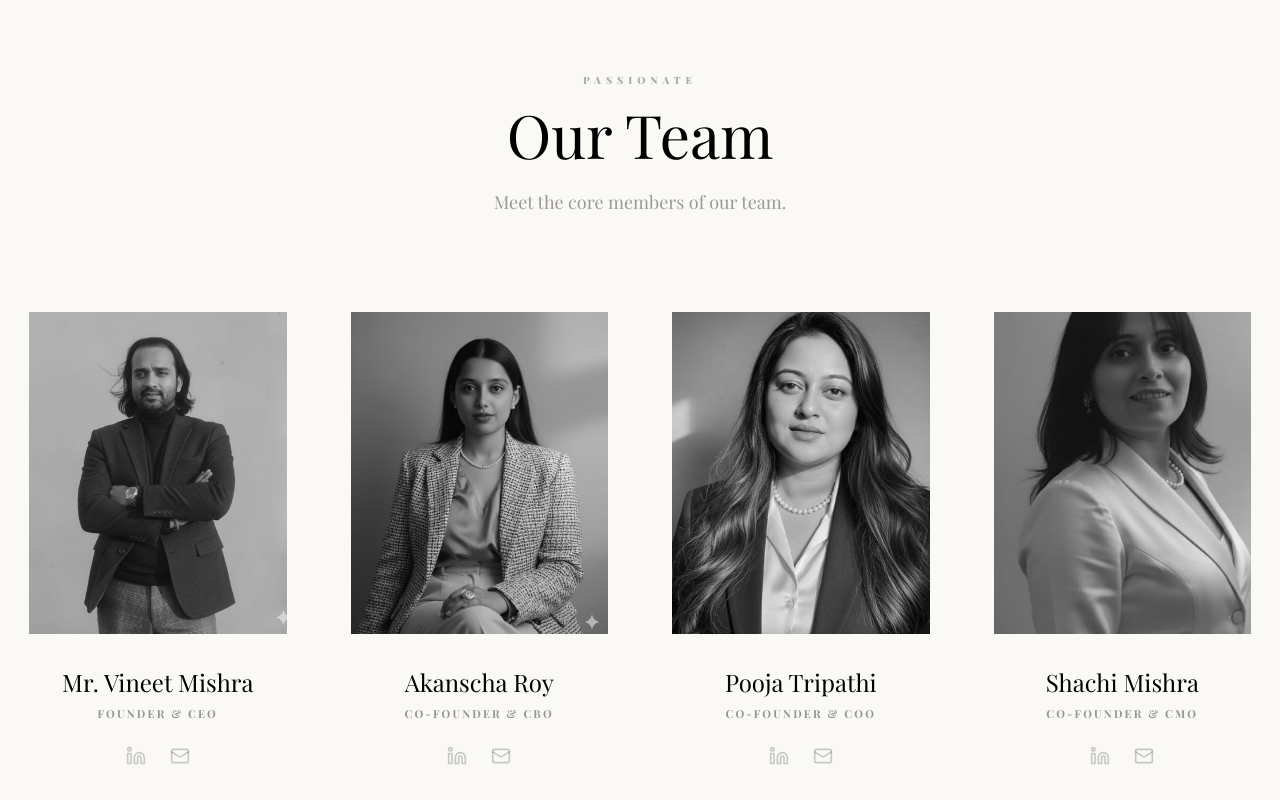
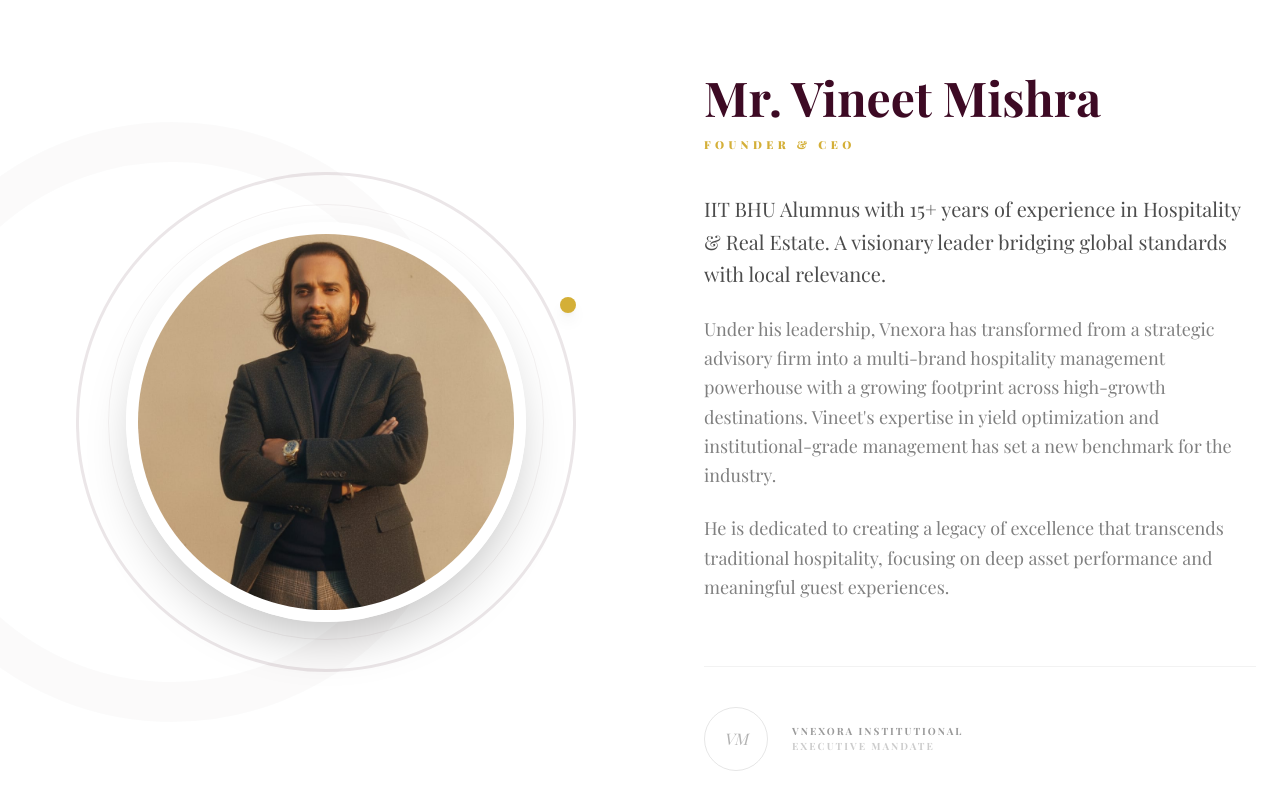
Before and after one commit to cricketmagician/vnexora, a Next.js app: page /about-us in a window 1280 px wide. Shown: the part 2620-3420 px from the top of the page. Built offline with nearby package versions, Linux system fonts and the light colour scheme; a web font is replaced by a local one.

Commit message:
feat: add Founder section and make revenue banner full-bleed

```diff
--- a/src/app/about-us/page.tsx
+++ b/src/app/about-us/page.tsx
@@ -249,8 +249,82 @@ export default function OurStoryPage() {
           </div>
         </div>
       </section>
+      {/* FOUNDER & CEO SECTION */}
+      <section className="bg-white py-32 md:py-48 relative overflow-hidden z-20">
+        {/* Decorative background ring */}
+        <div className="absolute left-[-10%] top-1/2 -translate-y-1/2 w-[600px] h-[600px] border-[40px] border-[#3D0A24]/[0.02] rounded-full pointer-events-none" />
 
-      {/* TEAM GRID SECTION */}
+        <div className="container mx-auto px-6">
+          <div className="grid grid-cols-1 lg:grid-cols-2 gap-16 lg:gap-32 items-center">
+
+            {/* Left: Circular CEO Portrait */}
+            <motion.div
+              initial={{ opacity: 0, scale: 0.8 }}
+              whileInView={{ opacity: 1, scale: 1 }}
+              viewport={{ once: true }}
+              transition={{ duration: 1.5, ease: [0.22, 1, 0.36, 1] }}
+              className="relative flex justify-center lg:justify-end"
+            >
+              {/* Outer Burgundy Ring */}
+              <div className="relative w-80 h-80 md:w-[500px] md:h-[500px] flex items-center justify-center">
+                <div className="absolute inset-0 border-[3px] border-[#3D0A24]/10 rounded-full" />
+                <div className="absolute inset-8 border-[1px] border-[#3D0A24]/5 rounded-full" />
+
+                {/* Image Container */}
+                <div className="relative w-64 h-64 md:w-[400px] md:h-[400px] rounded-full overflow-hidden border-[12px] border-white shadow-2xl">
+                  <Image
+                    src="/images/team/vineet-mishra.jpg"
+                    alt="Mr. Vineet Mishra - Founder & CEO"
+                    fill
+                    className="object-cover"
+                  />
+                </div>
+
+                {/* Floating Decorative Dot */}
+                <div className="absolute top-1/4 right-0 w-4 h-4 bg-mustard rounded-full shadow-lg" />
+              </div>
+            </motion.div>
+
+            {/* Right: CEO Info */}
+            <motion.div
+              initial={{ opacity: 0, x: 50 }}
+              whileInView={{ opacity: 1, x: 0 }}
+              viewport={{ once: true }}
+              transition={{ duration: 1.5, ease: [0.22, 1, 0.36, 1] }}
+              className="max-w-xl"
+            >
+              <h2 className="text-4xl md:text-5xl font-serif font-bold text-[#3D0A24] mb-4">
+                Mr. Vineet Mishra
+              </h2>
+              <div className="text-mustard text-[11px] font-black uppercase tracking-[0.4em] mb-10">
+                Founder & CEO
+              </div>
+
+              <div className="space-y-6">
+                <p className="text-black/70 text-lg md:text-xl font-light leading-relaxed">
+                  IIT BHU Alumnus with 15+ years of experience in Hospitality & Real Estate. A visionary leader bridging global standards with local relevance.
+                </p>
+                <p className="text-black/50 text-base md:text-lg font-light leading-relaxed">
+                  Under his leadership, Vnexora has transformed from a strategic advisory firm into a multi-brand hospitality management powerhouse with a growing footprint across high-growth destinations. Vineet&apos;s expertise in yield optimization and institutional-grade management has set a new benchmark for the industry.
+                </p>
+                <p className="text-black/50 text-base md:text-lg font-light leading-relaxed">
+                  He is dedicated to creating a legacy of excellence that transcends traditional hospitality, focusing on deep asset performance and meaningful guest experiences.
+                </p>
+              </div>
+
+              {/* Signature/Seal Mockup */}
+              <div className="mt-16 pt-10 border-t border-black/5 flex items-center gap-6">
+                <div className="w-16 h-16 rounded-full border border-black/10 flex items-center justify-center italic font-serif text-black/30">VM</div>
+                <div>
+                  <div className="text-[10px] font-bold uppercase tracking-[0.2em] text-black/40">Vnexora Institutional</div>
+                  <div className="text-[10px] font-bold uppercase tracking-[0.2em] text-black/20">Executive Mandate</div>
+                </div>
+              </div>
+            </motion.div>
+
+          </div>
+        </div>
+      </section>
       <Section className="bg-[#FAF9F6] py-32 md:py-48 relative z-20">
         <div className="container mx-auto px-6">
           <div className="text-center mb-24">
--- a/src/components/sections/ProblemSection.tsx
+++ b/src/components/sections/ProblemSection.tsx
@@ -285,13 +285,13 @@ export const ProblemSection = () => {
           <div className="absolute top-0 right-0 w-[500px] h-[500px] bg-[#D4AF37]/5 blur-[120px] rounded-full pointer-events-none" />
           <div className="absolute bottom-0 left-0 w-[500px] h-[500px] bg-[#5B0F2D]/10 blur-[120px] rounded-full pointer-events-none" />
 
-          <div className="container mx-auto px-6 md:px-12 relative z-10 py-12 md:py-20">
+          <div className="w-full relative z-10">
             <motion.div
-              initial={{ opacity: 0, y: 40, scale: 0.95 }}
-              whileInView={{ opacity: 1, y: 0, scale: 1 }}
+              initial={{ opacity: 0 }}
+              whileInView={{ opacity: 1 }}
               viewport={{ once: true }}
               transition={{ duration: 1.5, ease: [0.22, 1, 0.36, 1] }}
-              className="relative w-full aspect-[16/9] md:aspect-[21/9] rounded-[2rem] md:rounded-[4rem] overflow-hidden shadow-2xl border border-white/10 group mx-auto"
+              className="relative w-full aspect-[16/9] md:aspect-[21/9] overflow-hidden group"
             >
               <Image
                 src="/images/image567.jpeg"
```
